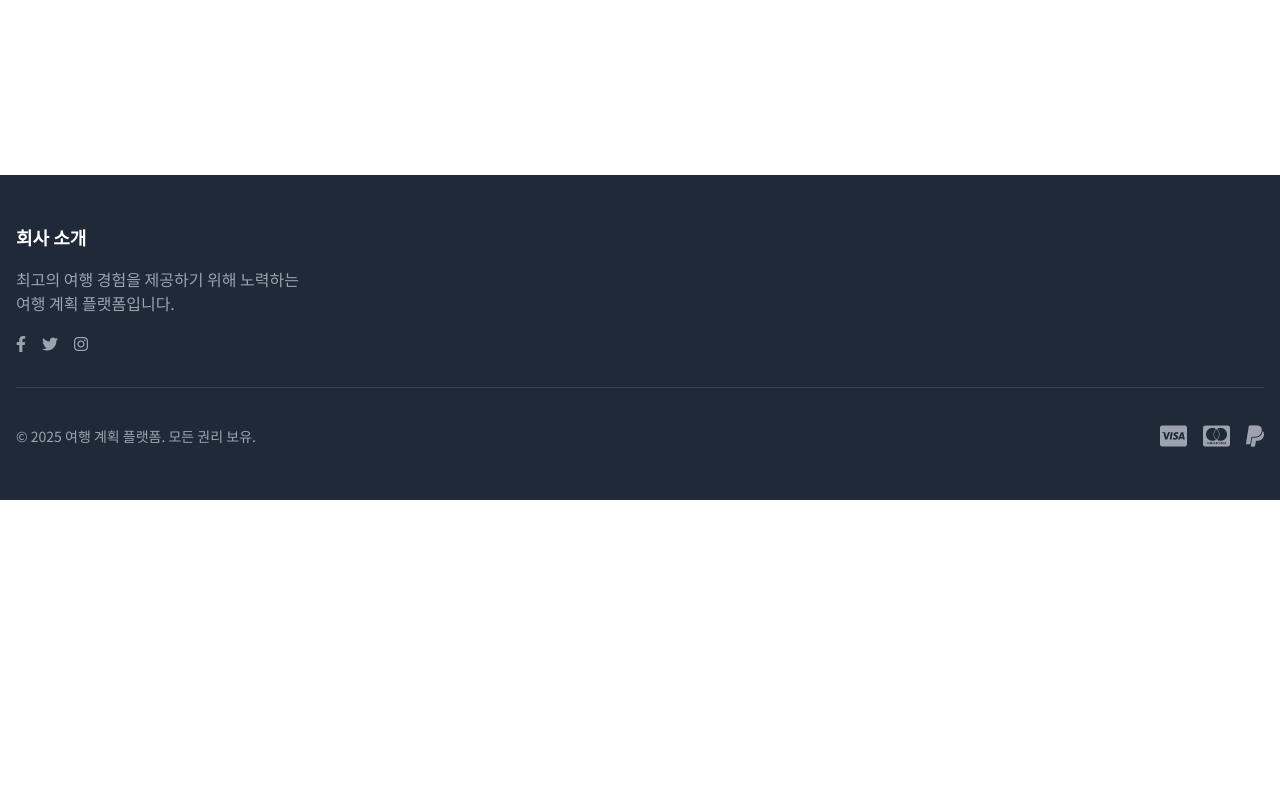
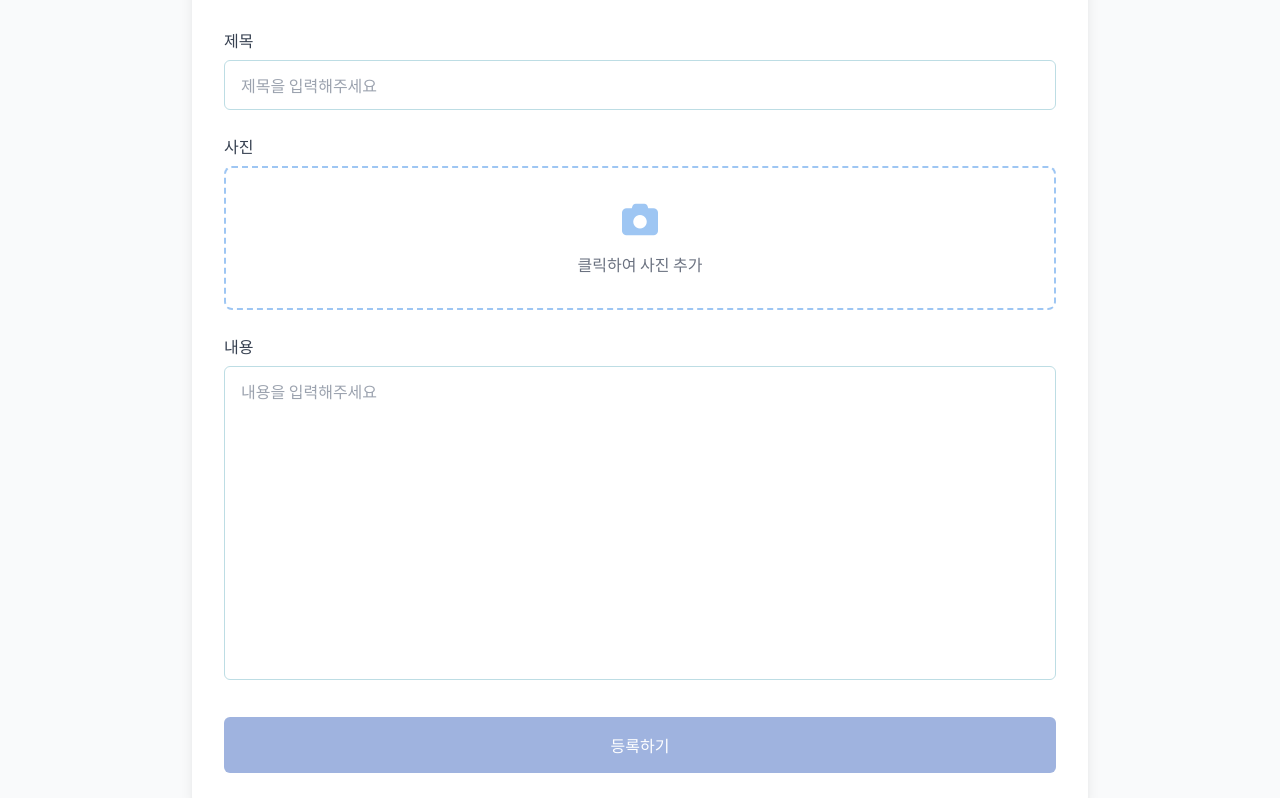
Before and after one commit to cjfgus983/TripDraw, a Vue app in the folder trip-draw/: page /freeregist in a window 1280 px wide. Shown: the part 300-1098 px from the top of the page. Before the commit the page ends 800 px from the top, so only its background shows below. Built offline with nearby package versions, Linux system fonts and the light colour scheme.

Commit message:
[frontend] feat: 자유게시판 등록페이지 추가

```diff
--- /dev/null
+++ b/trip-draw/src/pages/board/free/FreeRegist.vue
@@ -0,0 +1,218 @@
+<!-- The exported code uses Tailwind CSS. Install Tailwind CSS in your dev environment to ensure all styles work. -->
+<template>
+    <div class="min-h-screen bg-gray-50 flex justify-center py-12">
+      <div class="w-full max-w-4xl bg-white shadow-lg rounded-lg overflow-hidden">
+        <!-- 헤더 섹션 -->
+        <div class="bg-[#9FB3DF] py-6 px-8">
+          <h1 class="text-2xl font-bold text-white text-center">
+            소통 게시판 글 작성
+          </h1>
+        </div>
+
+        <!-- 입력 폼 섹션 -->
+        <div class="p-8">
+          <!-- 제목 입력 -->
+          <div class="mb-6">
+            <label for="title" class="block text-gray-700 font-medium mb-2"
+              >제목</label
+            >
+            <input
+              type="text"
+              id="title"
+              v-model="title"
+              placeholder="제목을 입력해주세요"
+              class="w-full px-4 py-3 border border-[#BDDDE4] rounded-md focus:outline-none focus:ring-2 focus:ring-[#9EC6F3] text-gray-700"
+            />
+          </div>
+
+          <!-- 사진 업로드 -->
+          <div class="mb-6">
+            <label class="block text-gray-700 font-medium mb-2">사진</label>
+            <div
+              class="border-2 border-dashed border-[#9EC6F3] rounded-lg p-8 text-center cursor-pointer"
+              @click="triggerFileInput"
+            >
+              <input
+                type="file"
+                ref="fileInput"
+                @change="handleFileUpload"
+                multiple
+                accept="image/*"
+                class="hidden"
+              />
+              <i class="fas fa-camera text-4xl text-[#9EC6F3] mb-3"></i>
+              <p class="text-gray-500">클릭하여 사진 추가</p>
+            </div>
+
+            <!-- 이미지 미리보기 -->
+            <div
+              v-if="previewImages.length > 0"
+              class="mt-4 grid grid-cols-3 gap-4"
+            >
+              <div
+                v-for="(image, index) in previewImages"
+                :key="index"
+                class="relative"
+              >
+                <img :src="image" class="w-full h-32 object-cover rounded-md" />
+                <button
+                  @click.stop="removeImage(index)"
+                  class="absolute top-1 right-1 bg-red-500 text-white rounded-full w-6 h-6 flex items-center justify-center !rounded-button whitespace-nowrap cursor-pointer"
+                >
+                  <i class="fas fa-times text-xs"></i>
+                </button>
+              </div>
+            </div>
+          </div>
+
+          <!-- 내용 입력 -->
+          <div class="mb-8">
+            <label for="content" class="block text-gray-700 font-medium mb-2"
+              >내용</label
+            >
+            <textarea
+              id="content"
+              v-model="content"
+              placeholder="내용을 입력해주세요"
+              rows="12"
+              class="w-full px-4 py-3 border border-[#BDDDE4] rounded-md focus:outline-none focus:ring-2 focus:ring-[#9EC6F3] text-gray-700 resize-none"
+            ></textarea>
+          </div>
+
+          <!-- 등록 버튼 -->
+          <button
+            @click="submitPost"
+            class="w-full bg-[#9FB3DF] text-white py-4 px-6 rounded-md hover:bg-opacity-90 transition-all font-medium !rounded-button whitespace-nowrap cursor-pointer"
+          >
+            등록하기
+          </button>
+        </div>
+      </div>
+    </div>
+  </template>
+
+  <script lang="ts" setup>
+  import { ref } from "vue";
+
+  // 상태 관리
+  const title = ref("");
+  const content = ref("");
+  const previewImages = ref<string[]>([]);
+  const fileInput = ref<HTMLInputElement | null>(null);
+  const files = ref<File[]>([]);
+
+  // 파일 입력 트리거
+  const triggerFileInput = () => {
+    if (fileInput.value) {
+      fileInput.value.click();
+    }
+  };
+
+  // 파일 업로드 처리
+  const handleFileUpload = (event: Event) => {
+    const target = event.target as HTMLInputElement;
+    if (!target.files) return;
+
+    const newFiles = Array.from(target.files);
+
+    newFiles.forEach((file) => {
+      // 이미지 파일만 허용
+      if (!file.type.match("image.*")) return;
+
+      // 파일 저장
+      files.value.push(file);
+
+      // 이미지 미리보기 생성
+      const reader = new FileReader();
+      reader.onload = (e) => {
+        if (e.target?.result) {
+          previewImages.value.push(e.target.result as string);
+        }
+      };
+      reader.readAsDataURL(file);
+    });
+
+    // 파일 입력 초기화
+    if (target) {
+      target.value = "";
+    }
+  };
+
+  // 이미지 제거
+  const removeImage = (index: number) => {
+    previewImages.value.splice(index, 1);
+    files.value.splice(index, 1);
+  };
+
+  // 게시글 등록
+  const submitPost = () => {
+    // 유효성 검사
+    if (!title.value.trim()) {
+      alert("제목을 입력해주세요.");
+      return;
+    }
+
+    if (!content.value.trim()) {
+      alert("내용을 입력해주세요.");
+      return;
+    }
+
+    // 실제 서버에 전송하는 로직 (여기서는 예시만 제공)
+    const formData = new FormData();
+    formData.append("title", title.value);
+    formData.append("content", content.value);
+
+    files.value.forEach((file, index) => {
+      formData.append(`image_${index}`, file);
+    });
+
+    // API 호출 코드가 여기 들어갈 수 있음
+    // 예: axios.post('/api/posts', formData)
+
+    // 임시 성공 메시지
+    alert("게시글이 성공적으로 등록되었습니다.");
+
+    // 폼 초기화
+    resetForm();
+  };
+
+  // 폼 초기화
+  const resetForm = () => {
+    title.value = "";
+    content.value = "";
+    previewImages.value = [];
+    files.value = [];
+  };
+  </script>
+
+  <style scoped>
+  /* 스타일 커스터마이징 */
+  textarea:focus,
+  input:focus {
+    outline: none;
+  }
+
+  /* 파일 입력 숨기기 */
+  input[type="file"] {
+    display: none;
+  }
+
+  /* 스크롤바 스타일링 */
+  textarea::-webkit-scrollbar {
+    width: 8px;
+  }
+
+  textarea::-webkit-scrollbar-track {
+    background: #f1f1f1;
+    border-radius: 4px;
+  }
+
+  textarea::-webkit-scrollbar-thumb {
+    background: #bddde4;
+    border-radius: 4px;
+  }
+
+  textarea::-webkit-scrollbar-thumb:hover {
+    background: #9ec6f3;
+  }
+  </style>
```
Also changed, not shown: trip-draw/src/router/index.ts (+10 -2 lines).
